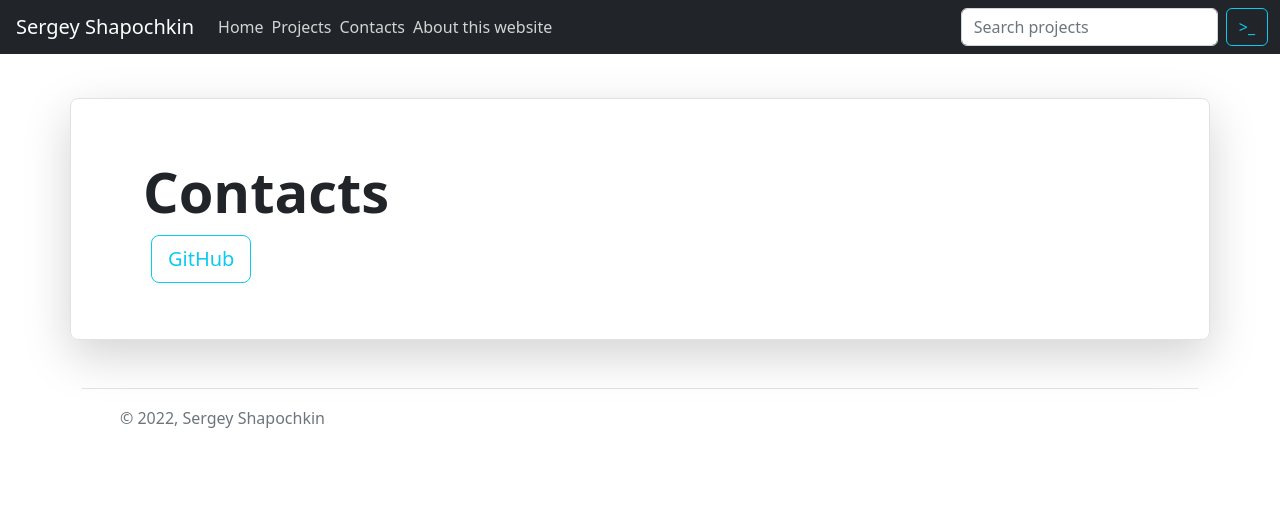
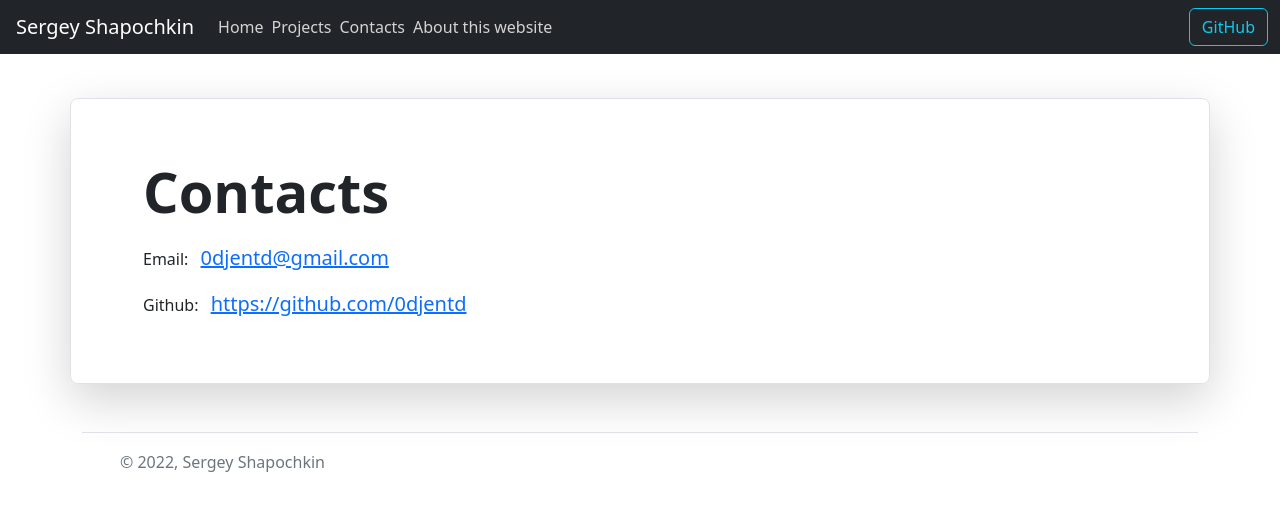
Before and after one commit to 0djentd/portfolio, a Vue app: page /portfolio/contacts in a window 1280 px wide. Shown: the top 510 px of the page. Built offline with nearby package versions, Linux system fonts and the light colour scheme.

Commit message:
Added contacts.

```diff
--- a/src/components/AppNavbar.vue
+++ b/src/components/AppNavbar.vue
@@ -32,15 +32,9 @@ export default {
             </RouterLink>
           </li>
         </ul>
-        <div class="d-flex" role="search">
-          <input
-            class="form-control me-2"
-            type="search"
-            placeholder="Search projects"
-            aria-label="Search projects"
-          />
-          <button class="btn btn-outline-info" type="submit">>_</button>
-        </div>
+        <a class="btn btn-outline-info" href="https://github.com/0djentd"
+          >GitHub</a
+        >
       </div>
     </div>
   </nav>
--- a/src/views/ContactsView.vue
+++ b/src/views/ContactsView.vue
@@ -5,12 +5,19 @@
         class="row p-4 pb-0 pe-lg-0 pt-lg-5 align-items-center rounded-3 border shadow-lg"
       >
         <div class="col-lg-7 p-3 p-lg-5 pt-lg-3 pb-4 pt-1">
-          <h3 class="display-4 fw-bold lh-1">Contacts</h3>
-          <a
-            class="lead btn btn-outline-info btn-lg m-2"
-            href="https://github.com/0djentd"
-            >GitHub</a
-          >
+          <h3 class="display-4 fw-bold lh-1 mb-4">Contacts</h3>
+          <p>
+            Email:
+            <a class="lead m-2" href="mailto:0djentd@gmail.com"
+              >0djentd@gmail.com</a
+            >
+          </p>
+          <p>
+            Github:
+            <a class="lead m-2" href="https://github.com/0djentd"
+              >https://github.com/0djentd</a
+            >
+          </p>
         </div>
       </div>
     </div>
```
